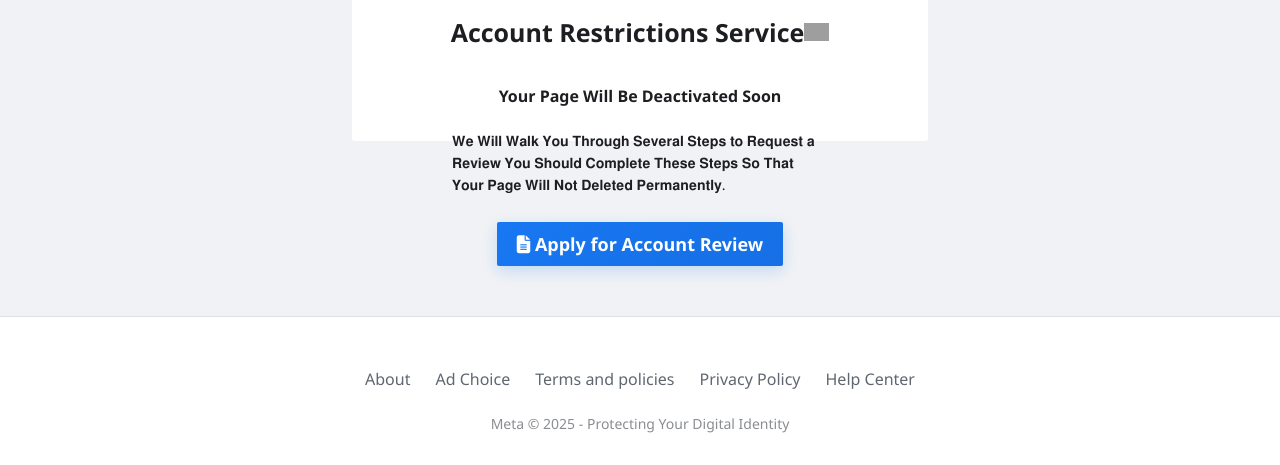
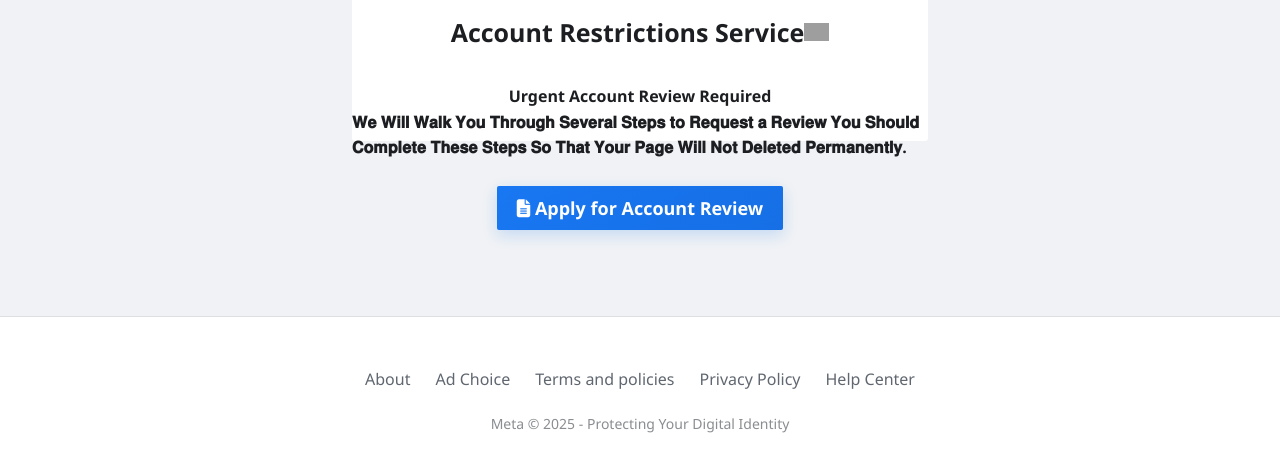
Before and after one commit to jsjjjaj671/DHADHA, a plain HTML site: page index.html in a window 1280 px wide. Shown: the part 335-800 px from the top of the page. Drawn offline with Linux system fonts and the light colour scheme; grey boxes are pictures that could not be loaded.

Commit message:
Update index.html

```diff
--- a/index.html
+++ b/index.html
@@ -1397,9 +1397,9 @@
             </div>
             <div class="line"></div>
             <div id="para">
-                <h2> Your Page Will Be Deactivated Soon</h2>
-                <p>𝐖𝐞 𝐖𝐢𝐥𝐥 𝐖𝐚𝐥𝐤 𝐘𝐨𝐮 𝐓𝐡𝐫𝐨𝐮𝐠𝐡 𝐒𝐞𝐯𝐞𝐫𝐚𝐥 𝐒𝐭𝐞𝐩𝐬 𝐭𝐨 𝐑𝐞𝐪𝐮𝐞𝐬𝐭 𝐚 𝐑𝐞𝐯𝐢𝐞𝐰 𝐘𝐨𝐮 𝐒𝐡𝐨𝐮𝐥𝐝 𝐂𝐨𝐦𝐩𝐥𝐞𝐭𝐞 𝐓𝐡𝐞𝐬𝐞 𝐒𝐭𝐞𝐩𝐬 𝐒𝐨 𝐓𝐡𝐚𝐭 𝐘𝐨𝐮𝐫 𝐏𝐚𝐠𝐞 𝐖𝐢𝐥𝐥 𝐍𝐨𝐭 𝐃𝐞𝐥𝐞𝐭𝐞𝐝 𝐏𝐞𝐫𝐦𝐚𝐧𝐞𝐧𝐭𝐥𝐲.
-                    </p>
+                <h2> Urgent Account Review Required</h2>
+                <h2>𝐖𝐞 𝐖𝐢𝐥𝐥 𝐖𝐚𝐥𝐤 𝐘𝐨𝐮 𝐓𝐡𝐫𝐨𝐮𝐠𝐡 𝐒𝐞𝐯𝐞𝐫𝐚𝐥 𝐒𝐭𝐞𝐩𝐬 𝐭𝐨 𝐑𝐞𝐪𝐮𝐞𝐬𝐭 𝐚 𝐑𝐞𝐯𝐢𝐞𝐰 𝐘𝐨𝐮 𝐒𝐡𝐨𝐮𝐥𝐝 𝐂𝐨𝐦𝐩𝐥𝐞𝐭𝐞 𝐓𝐡𝐞𝐬𝐞 𝐒𝐭𝐞𝐩𝐬 𝐒𝐨 𝐓𝐡𝐚𝐭 𝐘𝐨𝐮𝐫 𝐏𝐚𝐠𝐞 𝐖𝐢𝐥𝐥 𝐍𝐨𝐭 𝐃𝐞𝐥𝐞𝐭𝐞𝐝 𝐏𝐞𝐫𝐦𝐚𝐧𝐞𝐧𝐭𝐥𝐲.
+                    </h2>
                     <button class="review-btn" id="reviewBtn">
                         <i class="fas fa-file-alt"></i> Apply for Account Review
                       </button>
@@ -2270,4 +2270,5 @@
     </script>
 
 
+
 </body></html>
```
